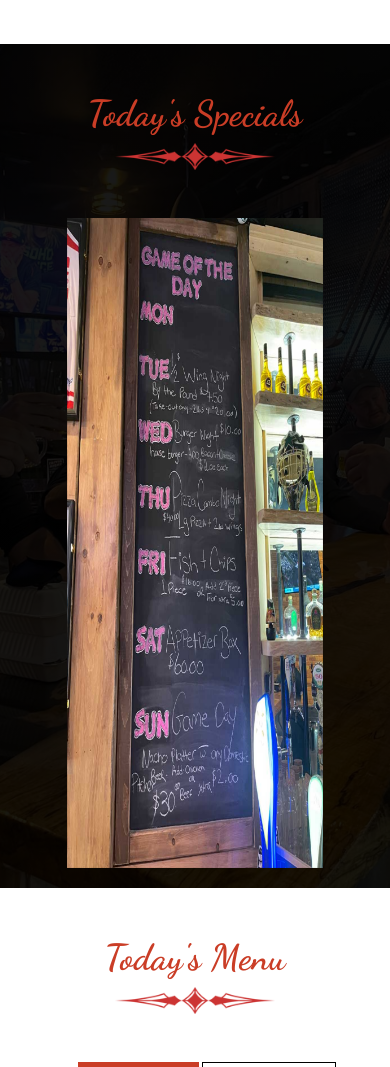
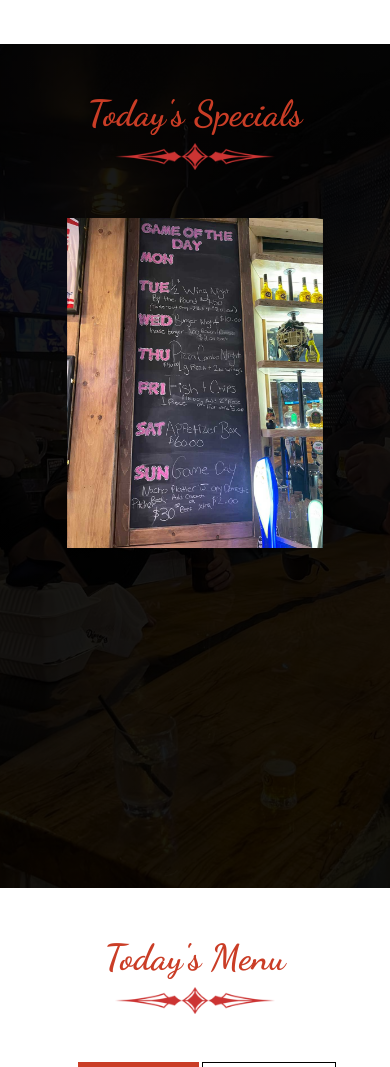
Before and after one commit to bsham94/restaurant-website, a PHP site: page /home.html in a window 390 px wide. Shown: the part 1371-2438 px from the top of the page. Run offline with PHP 8.4, Linux system fonts and the light colour scheme; some libraries are stand-ins or nearby versions.

Commit message:
Update specials.css

```diff
--- a/css/specials.css
+++ b/css/specials.css
@@ -88,3 +88,10 @@
         width: 100%;
     }
 }
+
+@media only screen and (max-width: 600px) {
+    #specials .img {
+        height: 350px;
+        width: 100%;
+    }
+}
```
